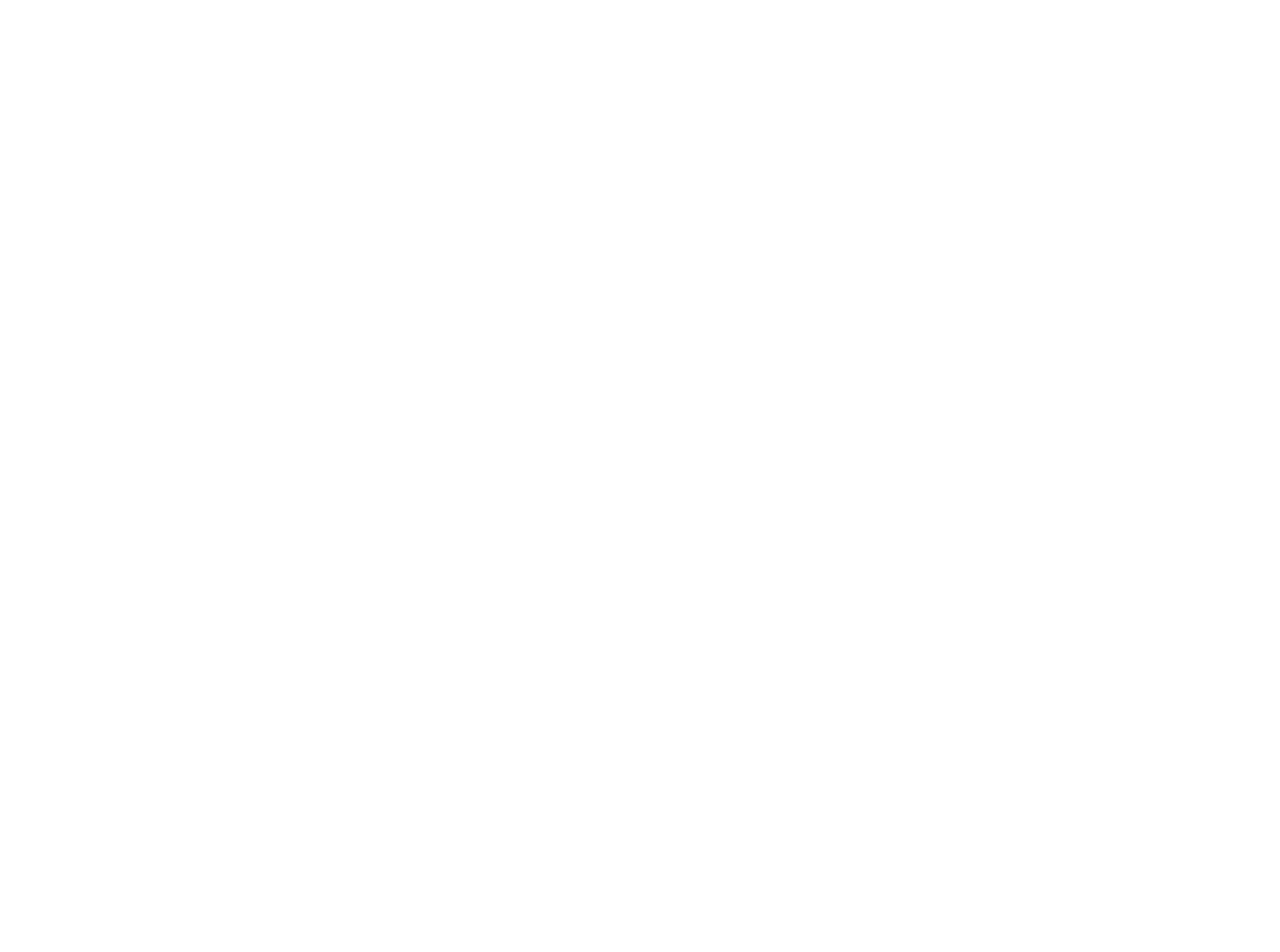
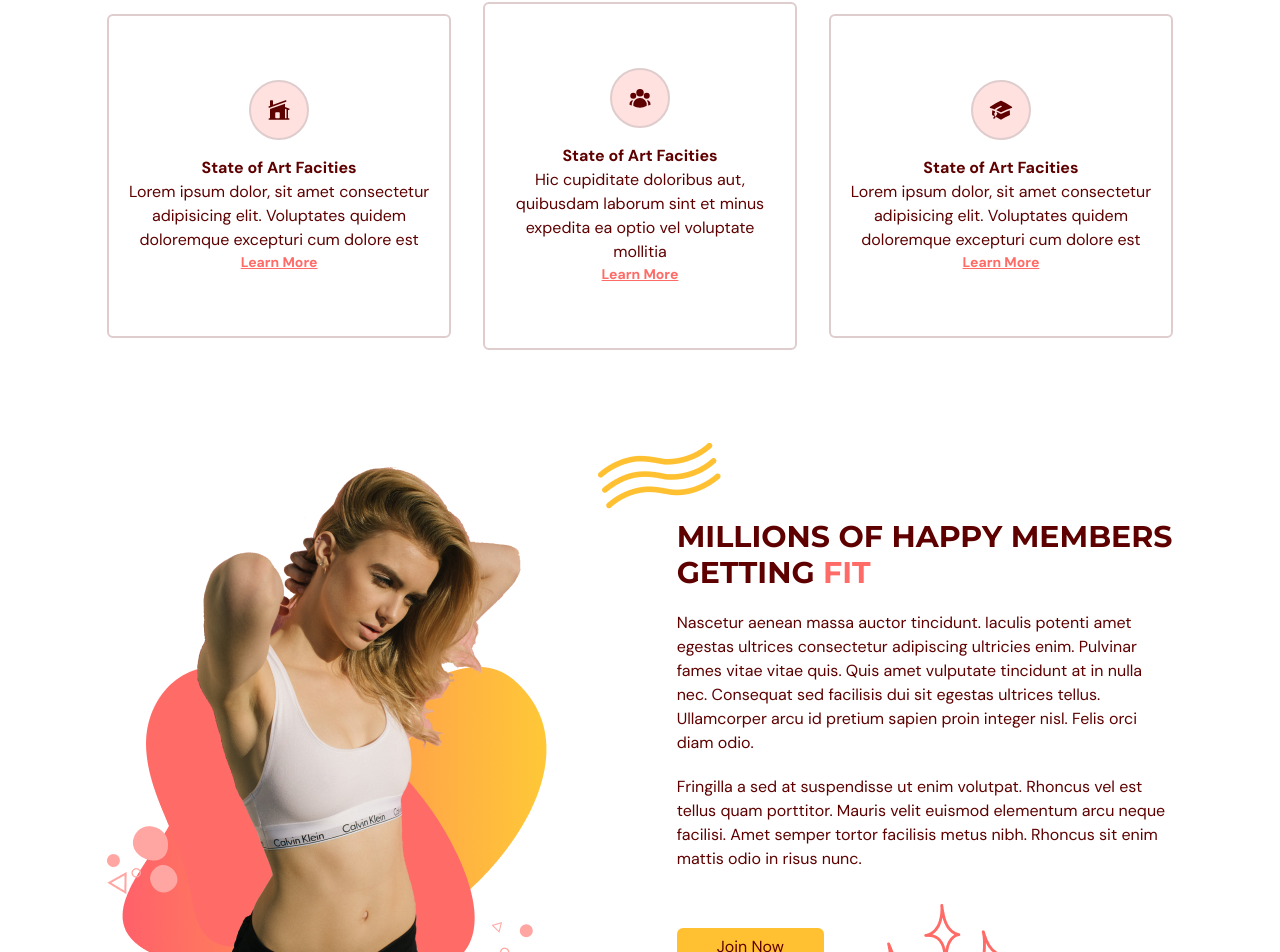
Before and after one commit to brunojacby/fitness, a React (Vite) app: page / in a window 1280 px wide. Shown: the part 1054-2006 px from the top of the page. Before the commit the page ends 1600 px from the top, so only its background shows below. Built offline with nearby package versions, Linux system fonts and the light colour scheme.

Commit message:
adc Benefits section

```diff
--- /dev/null
+++ b/src/scenes/benefits/Benefit.tsx
@@ -0,0 +1,41 @@
+import { SelectedPage } from "@/shared/types";
+import AnchorLink from "react-anchor-link-smooth-scroll";
+import { motion } from "framer-motion";
+
+type Props = {
+    icon: JSX.Element;
+    title: string;
+    description: string;
+    setSelectedPage: (value: SelectedPage) => void;
+}
+
+const childVariant = {
+    hidden: { opacity: 0, scale: 0.9},
+    visible: { opacity: 1, scale: 1},
+}
+
+const Benefit = ({icon, title, description, setSelectedPage}: Props) => {
+  return (
+    <motion.div
+    className='mt-5 rounded-md border-2 border-gray-100 px-5 py-16 text-center'
+    variants={childVariant}
+    >
+        <div className='mb-4 flex justify-center'>
+            <div className='rounded-full border-2 border-gray-100 bg-primary-100 p-4'>
+                {icon}
+            </div>
+        </div>
+        <h4 className="font-bold">{title}</h4>
+        <p>{description}</p>
+
+        <AnchorLink className="text-sm font-bold text-primary-500 underline hover:text-secondary-500"
+        onClick={() => setSelectedPage(SelectedPage.ContactUs)}
+        href={`#${SelectedPage.ContactUs}`}
+        >
+            <p>Learn More</p>
+        </AnchorLink>
+    </motion.div>
+  )
+}
+
+export default Benefit
--- a/src/scenes/benefits/index.tsx
+++ b/src/scenes/benefits/index.tsx
@@ -1,11 +1,39 @@
+import ActionButton from "@/shared/ActionButton";
 import HText from "@/shared/HText";
-import { SelectedPage } from "@/shared/types"
+import { SelectedPage, BenefitType } from "@/shared/types"
 import {
     HomeModernIcon,
     UserGroupIcon,
     AcademicCapIcon,
 } from "@heroicons/react/24/solid"
 import { motion } from "framer-motion";
+import Benefit from "./Benefit";
+import BenefitsPageGraphic from "@/assets/BenefitsPageGraphic.png";
+
+const benefits: Array<BenefitType> = [
+    {
+        icon: <HomeModernIcon className="h-6 w-6" />,
+        title: "State of Art Facities",
+        description: "Lorem ipsum dolor, sit amet consectetur adipisicing elit. Voluptates quidem doloremque excepturi cum dolore est",
+    },
+    {
+        icon: <UserGroupIcon className="h-6 w-6" />,
+        title: "State of Art Facities",
+        description: "Hic cupiditate doloribus aut, quibusdam laborum sint et minus expedita ea optio vel voluptate mollitia",
+    },
+    {
+        icon: <AcademicCapIcon className="h-6 w-6" />,
+        title: "State of Art Facities",
+        description: "Lorem ipsum dolor, sit amet consectetur adipisicing elit. Voluptates quidem doloremque excepturi cum dolore est",
+    },
+]
+
+const container = {
+    hidden: {},
+    visible: {
+        transition: { staggerChildren: 0.2 }
+    },
+}
 
 type Props = {
     setSelectedPage: (value: SelectedPage) => void;
@@ -18,13 +46,100 @@
         <motion.div
          onViewportEnter={() => setSelectedPage(SelectedPage.Benefits)}
          >
-            <div className="md:my-5 md:w-3/5">
+            <motion.div className="md:my-5 md:w-3/5"
+            initial="hidden"
+            whileInView="visible"
+            viewport={{ once: true, amount: 0.5}}
+            transition={{ duration: 0.5}}
+            variants={{
+                hidden: { opacity: 0, x:-50},
+                visible: { opacity: 1, x:0},
+            }}
+            >
                 <HText>MORE THAN JUST GYM.</HText>
                 <p className="my-5 text-sm">Lorem ipsum dolor sit, amet consectetur adipisicing elit. Dolores aut, natus perferendis ipsum quas, eveniet officia atque expedita itaque doloribus ducimus! Praesentium hic ullam sapiente et totam</p>
+            </motion.div>
+
+            <motion.div
+            className="md:flex items-center justify-between gap-8 mt-5"
+            initial="hidden"
+            whileInView="visible"
+            viewport={{ once: true, amount: 0.5}}
+            variants={container}
+            >
+                {benefits.map((benefit: BenefitType) => (
+                    <Benefit
+                    key={benefit.title}
+                    icon={benefit.icon}
+                    title={benefit.title}
+                    description={benefit.description}
+                    setSelectedPage={setSelectedPage}
+                     />
+                ))}
+            </motion.div>
+                <div className="mt-16 items-center justify-between gap-20 md:mt-28 md:flex">
+                    <img
+                    className="mx-auto"
+                    alt="benefits-page-graphic"
+                    src={BenefitsPageGraphic}
+                    />
+                    <div>
+                        <div className="relative">
+                            <div className="before:absolute before:-top-20 before:-left-20 before:z-[1] before:content-abstractwaves">
+                                <motion.div
+                                initial="hidden"
+                                whileInView="visible"
+                                viewport={{ once: true, amount: 0.5 }}
+                                transition={{ duration: 0.5 }}
+                                variants={{
+                                    hidden: { opacity: 0, x: 50 },
+                                    visible: { opacity: 1, x: 0 },
+                                }}
+                                >
+                                <HText>
+                                    MILLIONS OF HAPPY MEMBERS GETTING{" "}
+                                    <span className="text-primary-500">FIT</span>
+                                </HText>
+                                </motion.div>
+                        </div>
+                    </div>
+
+                    <motion.div
+                        initial="hidden"
+                        whileInView="visible"
+                        viewport={{ once: true, amount: 0.5 }}
+                        transition={{ delay: 0.2, duration: 0.5 }}
+                        variants={{
+                            hidden: { opacity: 0, x: 50 },
+                            visible: { opacity: 1, x: 0 },
+                        }}
+                    >
+                        <p className="my-5">
+                            Nascetur aenean massa auctor tincidunt. Iaculis potenti amet
+                            egestas ultrices consectetur adipiscing ultricies enim. Pulvinar
+                            fames vitae vitae quis. Quis amet vulputate tincidunt at in
+                            nulla nec. Consequat sed facilisis dui sit egestas ultrices
+                            tellus. Ullamcorper arcu id pretium sapien proin integer nisl.
+                            Felis orci diam odio.
+                        </p>
+                        <p className="mb-5">
+                            Fringilla a sed at suspendisse ut enim volutpat. Rhoncus vel est
+                            tellus quam porttitor. Mauris velit euismod elementum arcu neque
+                            facilisi. Amet semper tortor facilisis metus nibh. Rhoncus sit
+                            enim mattis odio in risus nunc.
+                        </p>
+                    </motion.div>
+
+                    <div className="relative mt-16">
+                        <div className="before:absolute before:-bottom-20 before:right-40 before:z-[-1] before:content-sparkles">
+                            <ActionButton setSelectedPage={setSelectedPage}>
+                            Join Now
+                            </ActionButton>
+                        </div>
+                    </div>
+                </div>
             </div>
-
         </motion.div>
-
     </section>
   )
 }
--- a/src/shared/types.ts
+++ b/src/shared/types.ts
@@ -4,3 +4,9 @@
     OurClasses = "ourclasses",
     ContactUs = "contactus"
   }
+
+  export interface BenefitType {
+    icon: JSX.Element;
+    title: string;
+    description: string;
+  }
```
